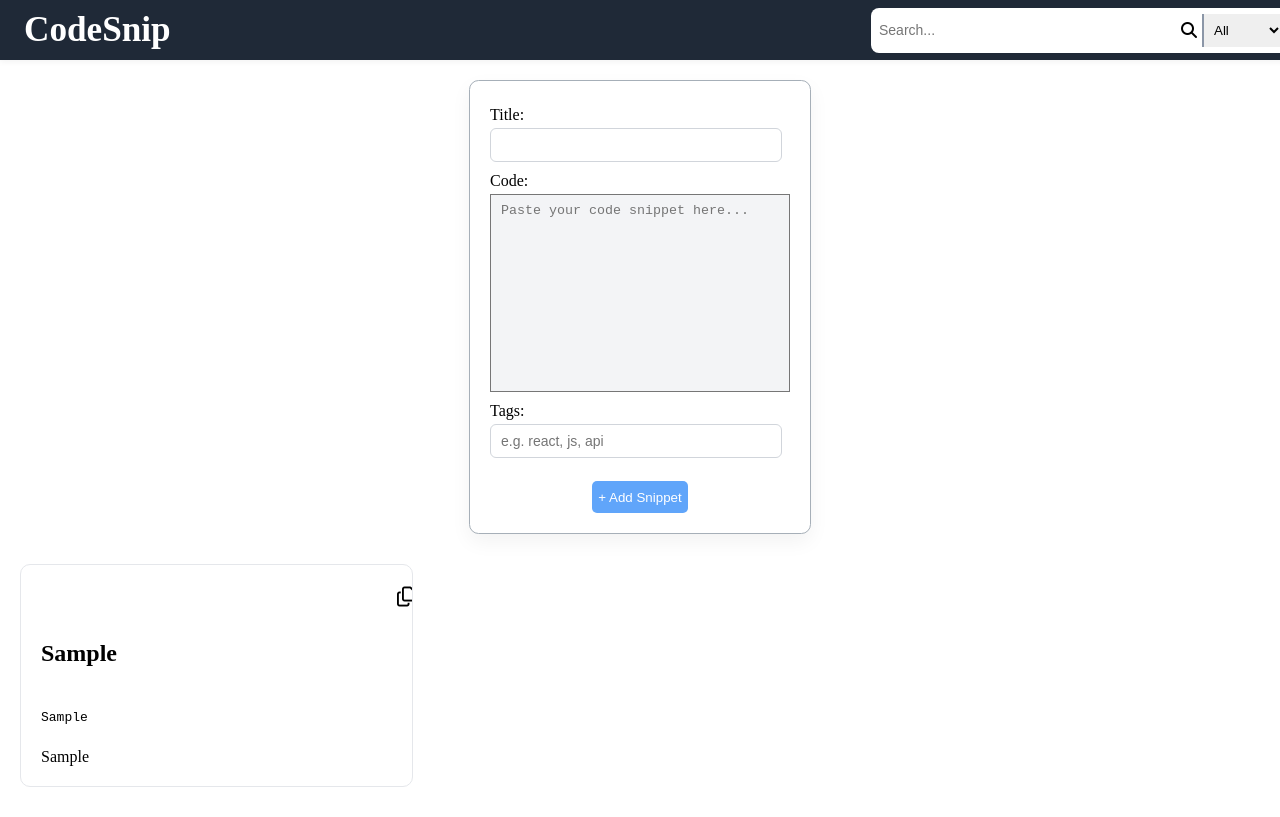
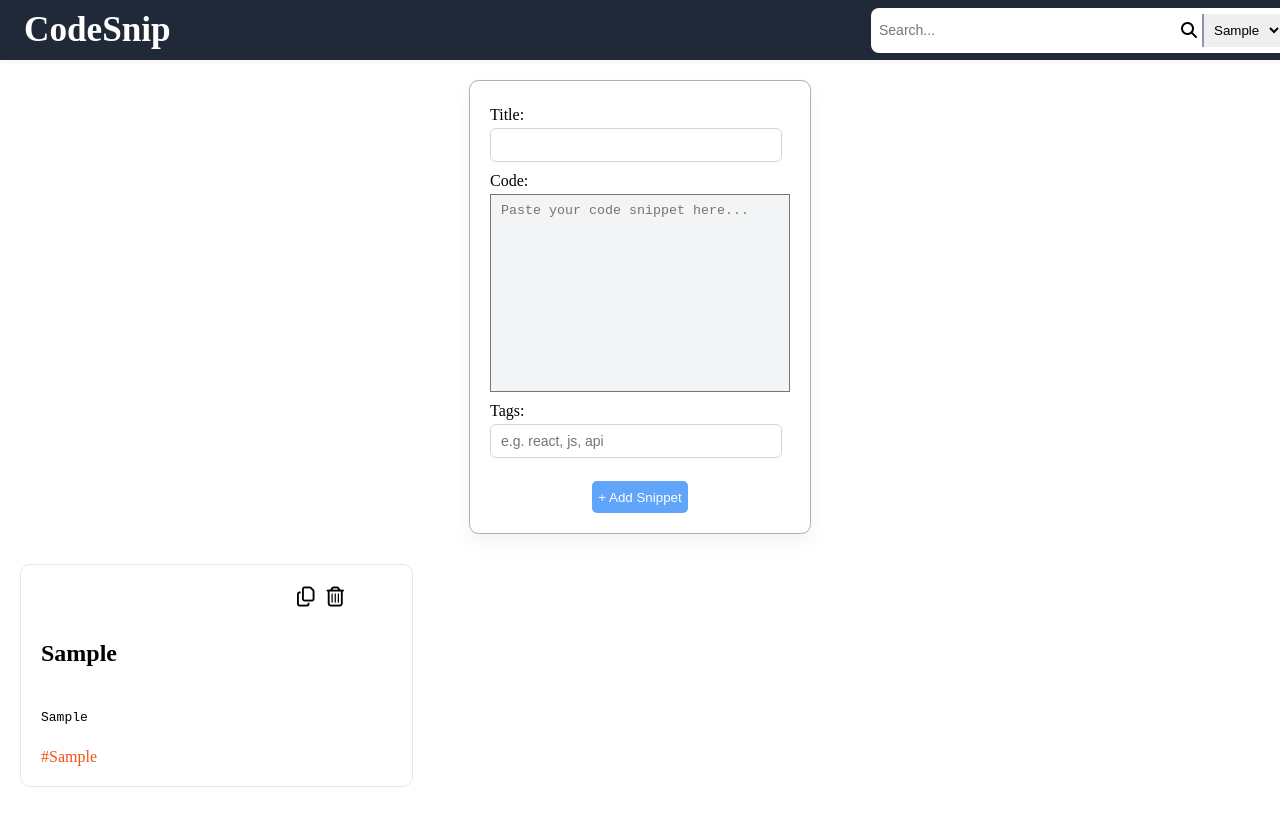
Before and after one commit to TanishArse/CodeSnip, a React (Vite) app: page / in a window 1280 px wide. Both pictures are taken after typing "Sample", "Sample", "Sample" into the empty fields and a click on the button "+ Add Snippet". Shown: the top 817 px of the page. Built offline with nearby package versions, Linux system fonts and the light colour scheme.

Commit message:
Add snippet deletion and improve state flow

```diff
--- a/src/App.jsx
+++ b/src/App.jsx
@@ -5,12 +5,17 @@ import SnippetList from "./SnippetList";
 
 function App() {
   const [snippets, setSnippets] = useState([]);
+  const [SearchQuery,setSearchQuery]=useState("");
+  const [selectedTag,setSelectedTag]=useState("")
+
 
   const handleAddSnippet = (snippet) => {
-    setSnippets((prev) => [snippet, ...prev]);
+     const newSnippet = {
+    ...snippet,
+    id: Date.now()
   };
-  const [SearchQuery,setSearchQuery]=useState("");
-  const [selectedTag,setSelectedTag]=useState("")
+    setSnippets((prev) => [newSnippet, ...prev]);
+  };
 
 
   const query= SearchQuery.toLowerCase();
@@ -23,20 +28,25 @@ function App() {
       snippet.code.toLowerCase().includes(query);
 
     const matchesTag =
-      selectedTag === "" || (snippet.tags ?? []).includes(selectedTag); // ← new
+      selectedTag === "" || (snippet.tags ?? []).includes(selectedTag);
 
     return matchesSearch && matchesTag;
   });
-
+  const handleDelete=(id)=>{
+    setSnippets(prev =>
+  prev.filter(snippet => snippet.id !== id)
+)
+  }
 
   return (
     <>
     <Header onSearchChange={setSearchQuery}
     onTagChange={setSelectedTag}
     tags={allTags}
+
     />
       <AddSnippet onAdd={handleAddSnippet} />
-      <SnippetList snippets={filteredSnippets} />
+      <SnippetList snippets={filteredSnippets} onDelete={handleDelete} />
     </>
   );
 }
--- a/src/Header.jsx
+++ b/src/Header.jsx
@@ -9,7 +9,7 @@ function Header({onSearchChange,onTagChange,tags=[]}){
                 <input  className="search" type="search" placeholder="Search..." onChange={(e)=>onSearchChange(e.target.value)}></input>
                <i className="fa-solid fa-magnifying-glass"></i>
                <select onChange={(e)=>onTagChange(e.target.value)}>
-                <option>All</option>
+
                 {tags.map((tag)=>
                 <option key={tag} value={tag}>
                     {tag}
--- a/src/SnippetCard.jsx
+++ b/src/SnippetCard.jsx
@@ -1,11 +1,18 @@
-function SnippetCard({ snippet }) {
+function SnippetCard({ snippet,onDelete }) {
+
   return (
     <div className="snippetcard">
-       <button id="copy"
+      <div className="cardButtons">
+        <button id="copy"
         onClick={() => navigator.clipboard.writeText(snippet.code)}
       >
        <i className="fa-regular fa-copy"></i>
       </button>
+      <button id="delete" onClick={()=>{onDelete(snippet.id)}}>
+        <i className="fa-regular fa-trash-can"></i>
+      </button>
+      </div>
+
 
       <h2 className="snippet-title">
         {snippet.title}
@@ -19,12 +26,11 @@ function SnippetCard({ snippet }) {
         {snippet.tags &&
           snippet.tags.split(",").map((tag, i) => (
             <span key={i} className="tag">
-              {tag.trim()}
+              #{tag.trim()}
+
             </span>
           ))}
       </div>
-
-
 
     </div>
   );
--- a/src/SnippetList.jsx
+++ b/src/SnippetList.jsx
@@ -1,13 +1,16 @@
 import SnippetCard from "./SnippetCard";
 
-function SnippetList({ snippets}) {
+function SnippetList({ snippets,onDelete}) {
 
 
   return (
     <div id="snippetlist">
-      {snippets.map((snippet, index) => (
-        <div key={index}>
-        <SnippetCard  snippet={snippet} />
+      {snippets.map((snippet) => (
+        <div key={snippet.id}>
+        <SnippetCard
+         snippet={snippet}
+         onDelete={onDelete}
+        />
         </div>
       ))}
 
--- a/src/index.css
+++ b/src/index.css
@@ -172,6 +172,14 @@ pre {
   white-space: pre-wrap;
   word-break: break-word;
 }
+.cardButtons{
+  display: inline-block;
+  margin-left: 250px;
+
+
+
+
+}
 #copy{
       /* position: relative;
       left: 10px;
@@ -181,7 +189,17 @@ pre {
       width: 50px; */
       border: none;
       background-color: #fff;
-      margin-left: 350px;
+      /* margin-left: 350px; */
 
 
 }
+#delete{
+  border: none;
+  background-color:#fff ;
+  font-size: 20px;
+
+}
+.tag{
+  color: #f85114;
+
+}
```
